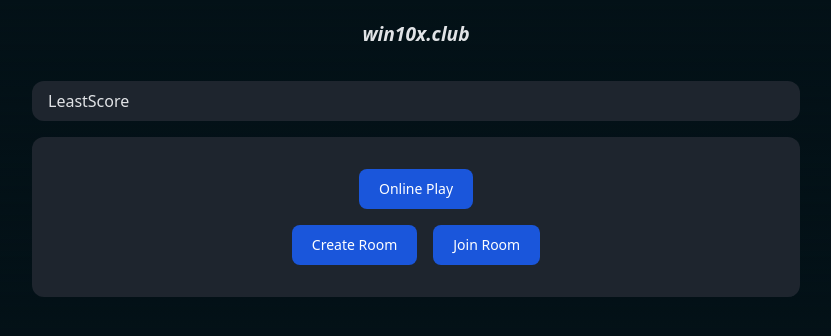
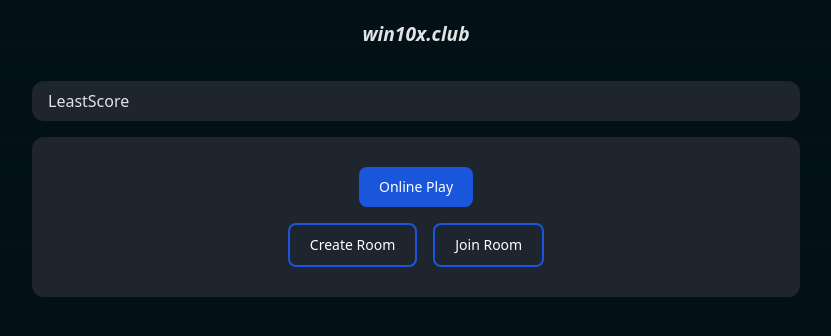
Before and after one commit to win10xclub/frontend, a Next.js app: page /leastscore in a window 1280 px wide. Shown: the top 336 px of the page, without its empty margins (224-1055 px from the left). Built offline with nearby package versions, Linux system fonts and the light colour scheme; a web font is replaced by a local one.

Commit message:
buttons added to the start

```diff
--- a/src/app/leastscore/page.tsx
+++ b/src/app/leastscore/page.tsx
@@ -13,8 +13,8 @@ const LeastScorePage = () => {
         <div className="w-[100%] bg-secnColor h-[10rem] rounded-[12px] flex flex-col justify-center items-center gap-[1rem]">
           <CustomButton label={"Online Play"}></CustomButton>
           <div className="flex gap-[1rem]">
-            <CustomButton label={"Create Room"}></CustomButton>
-            <CustomButton label={"Join Room"}></CustomButton>
+            <CustomButton label={"Create Room"} style="secondary"></CustomButton>
+            <CustomButton label={"Join Room"} style="secondary"></CustomButton>
           </div>
         </div>
         {/* <div
--- a/src/components/CustomButton.tsx
+++ b/src/components/CustomButton.tsx
@@ -3,13 +3,14 @@ import React from "react";
 interface CustomButtonProps {
   label: string;
   onClick?: (e: React.MouseEvent<HTMLButtonElement>) => void;
+  style?: "primary" | "secondary";
 }
 
-const CustomButton: React.FC<CustomButtonProps> = ({ label, onClick }) => {
+const CustomButton: React.FC<CustomButtonProps> = ({ label, onClick, style }) => {
   return (
     <button
       type="button"
-      className="text-white bg-accColor hover:bg-blue-800 focus:ring-1 focus:ring-blue-700 font-medium rounded-lg text-sm px-5 py-2.5"
+      className={`text-white ${style == "secondary" ? "border-2 border-accColor": "bg-accColor"}  hover:bg-blue-800 focus:ring-1 focus:ring-blue-700 font-medium rounded-lg text-sm px-5 py-2.5`}
       onClick={onClick}
     >
       {label}
```
